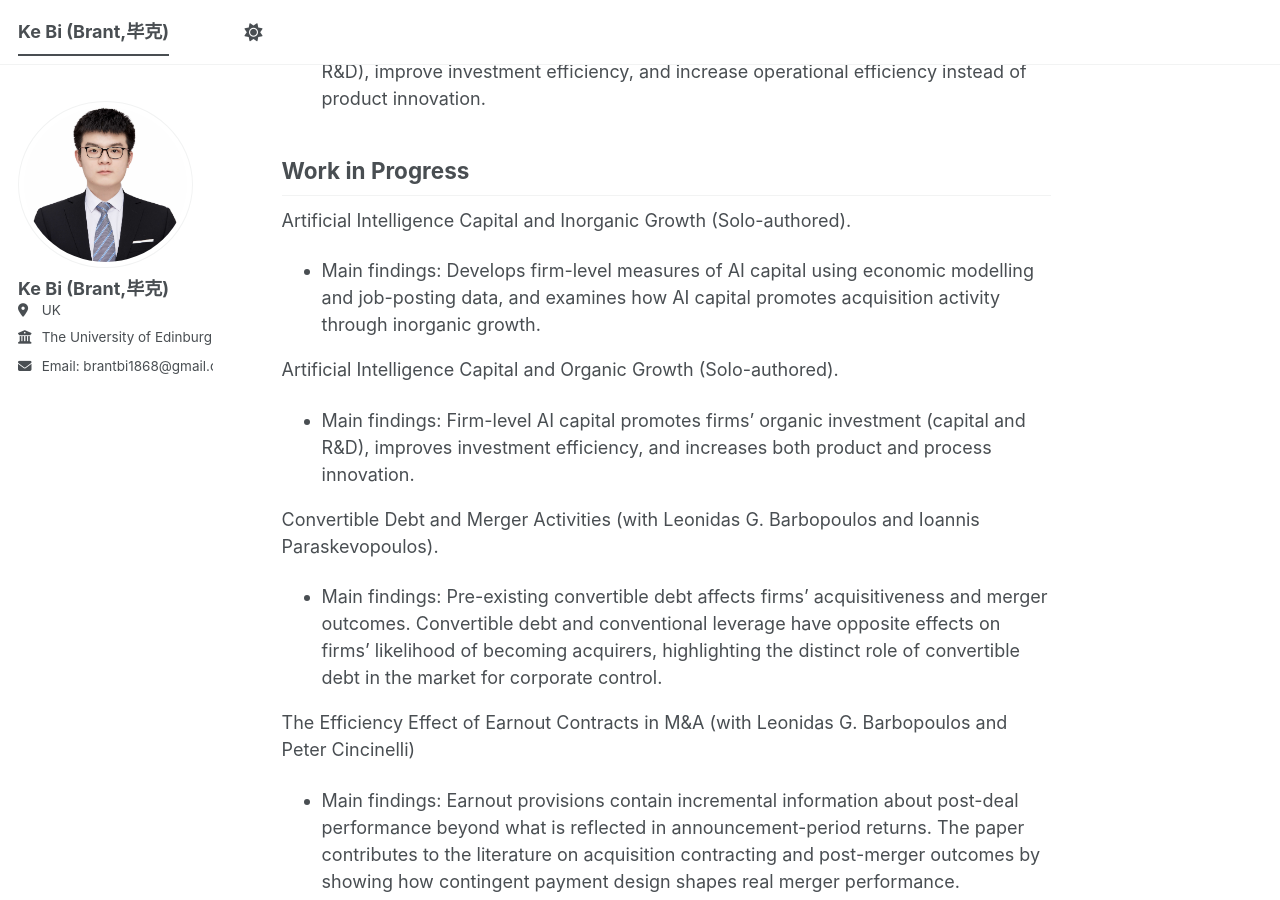
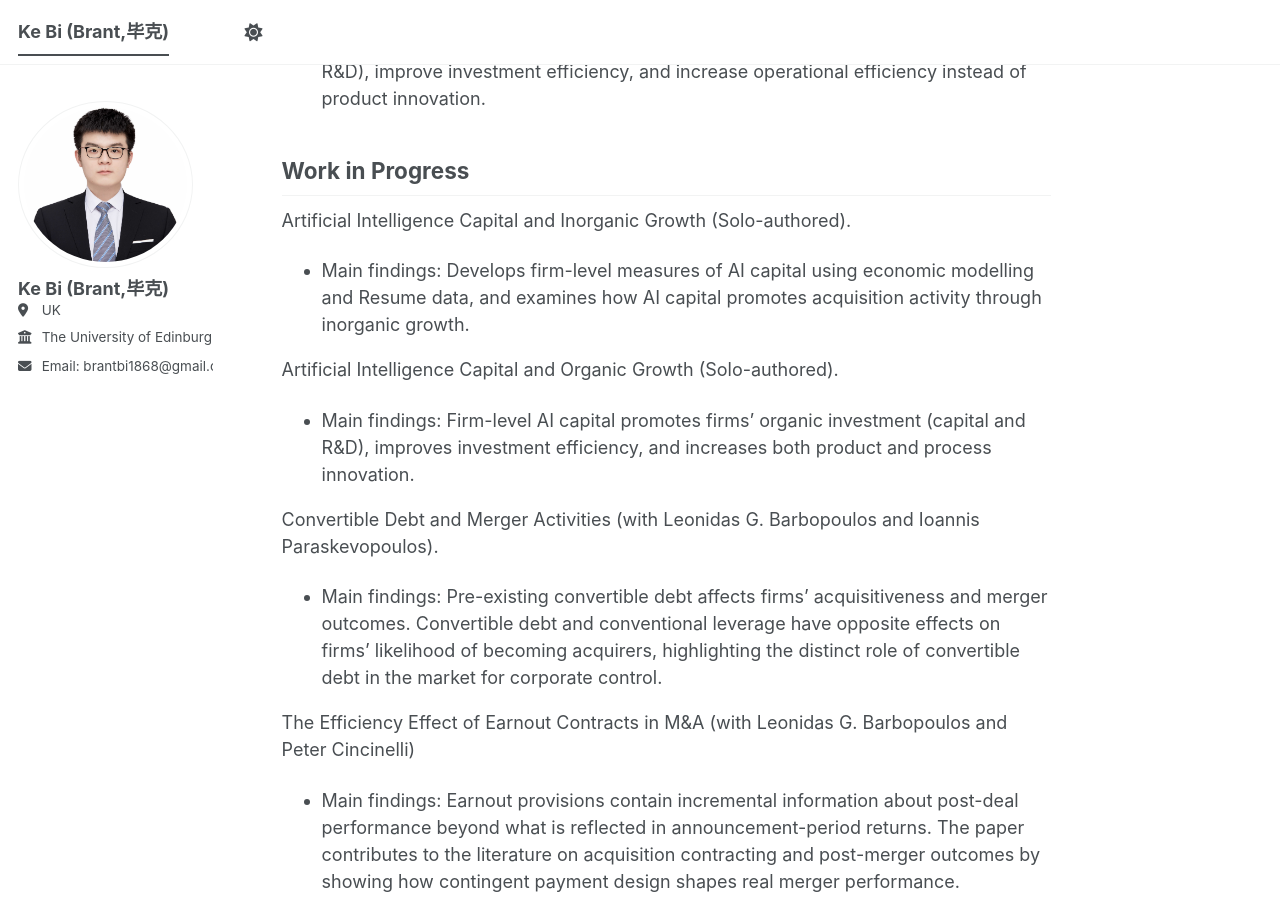
Before and after one commit to brant1868/brant1868.github.io, a Jekyll site: the page built from _pages/about.md, in a window 1280 px wide and 900 px high, scrolled down 1702 px. Built offline with Jekyll 4.4.1, drawn with Linux system fonts in a browser that asks for light colours; a script bundle is joined from its source files by our own code; library files that are not in the unit come from our copies.

Commit message:
Update about.md

```diff
--- a/_pages/about.md
+++ b/_pages/about.md
@@ -50,7 +50,7 @@ Working Papers
 Work in Progress
 ------
 Artificial Intelligence Capital and Inorganic Growth (Solo-authored).
-- Main findings: Develops firm-level measures of AI capital using economic modelling and job-posting data, and examines how AI capital promotes acquisition activity through inorganic growth.
+- Main findings: Develops firm-level measures of AI capital using economic modelling and Resume data, and examines how AI capital promotes acquisition activity through inorganic growth.
 
 Artificial Intelligence Capital and Organic Growth (Solo-authored).
 - Main findings: Firm-level AI capital promotes firms' organic investment (capital and R&D), improves investment efficiency, and increases both product and process innovation.
```
